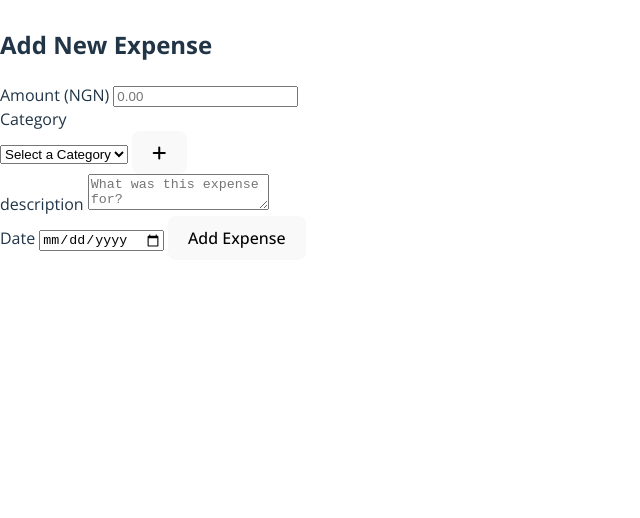
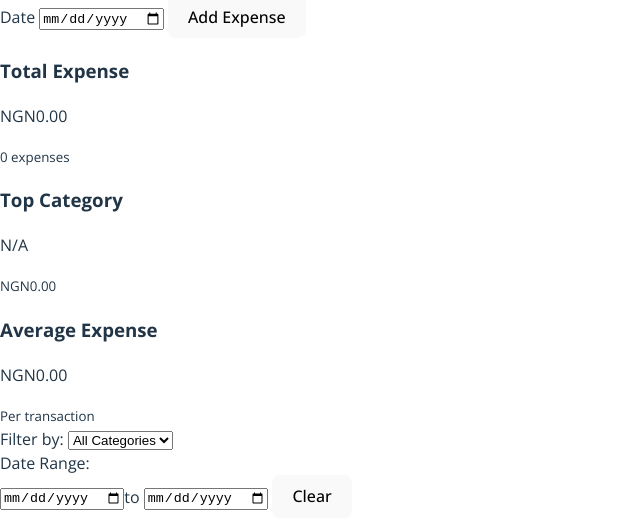
Before and after one commit to thesongmartins/Expense-Tracker, a website built with Vite: page index.html in a window 1280 px wide. Shown: the part 319-837 px from the top of the page, without its empty margins (0-640 px from the left). Before the commit the page ends 800 px from the top, so only its background shows below. Built offline with nearby package versions, Linux system fonts and the light colour scheme.

Commit message:
Expense tracker basic structure

```diff
--- a/index.html
+++ b/index.html
@@ -4,6 +4,7 @@
     <meta charset="UTF-8" />
     <link rel="icon" type="image/svg+xml" href="/vite.svg" />
     <meta name="viewport" content="width=device-width, initial-scale=1.0" />
+    <link rel="stylesheet" href="./src/style.css" />
     <title>Expense Tracker</title>
   </head>
   <body>
@@ -57,6 +58,53 @@
             </div>
           </form>
         </div>
+
+        <!-- Right side - Expense List and Summary -->
+        <div class="content-container">
+          <!-- Summary Cards -->
+          <div class="summary-container">
+            <div class="summary-card">
+              <h3>Total Expense</h3>
+              <p id="total-amount">NGN0.00</p>
+              <small id="expense-count">0 expenses</small>
+            </div>
+
+            <div class="summary-card">
+              <h3>Top Category</h3>
+              <p id="top-category">N/A</p>
+              <small id="top-category-amount">NGN0.00</small>
+            </div>
+
+            <div class="summary-card">
+              <h3>Average Expense</h3>
+              <p id="average-expense">NGN0.00</p>
+              <small>Per transaction</small>
+            </div>
+          </div>
+
+          <!-- Filters -->
+          <div class="filter-container">
+            <div class="filter-group">
+              <label for="category-filter">Filter by:</label>
+              <select name="category-filter" id="category-filter">
+                <option value="all">All Categories</option>
+              </select>
+            </div>
+
+            <div class="filter-group">
+              <label for="date-filter">Date Range:</label>
+              <div class="date-range">
+                <input type="date" id="date-from" placeholder="From" /><span
+                  >to</span
+                >
+                <input type="date" id="date-to" placeholder="To" />
+                <button id="clear-date-filter" class="btn btn-small">
+                  Clear
+                </button>
+              </div>
+            </div>
+          </div>
+        </div>
       </div>
     </div>
     <script
```
